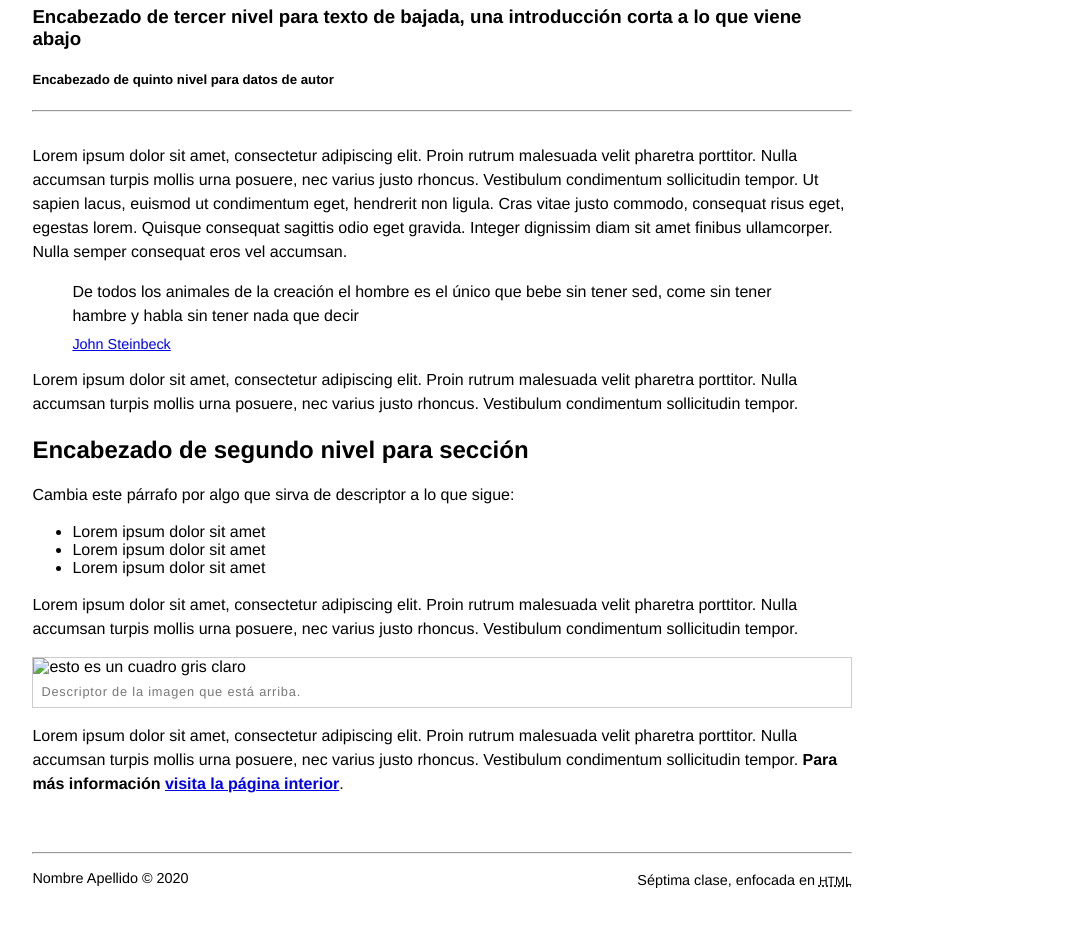
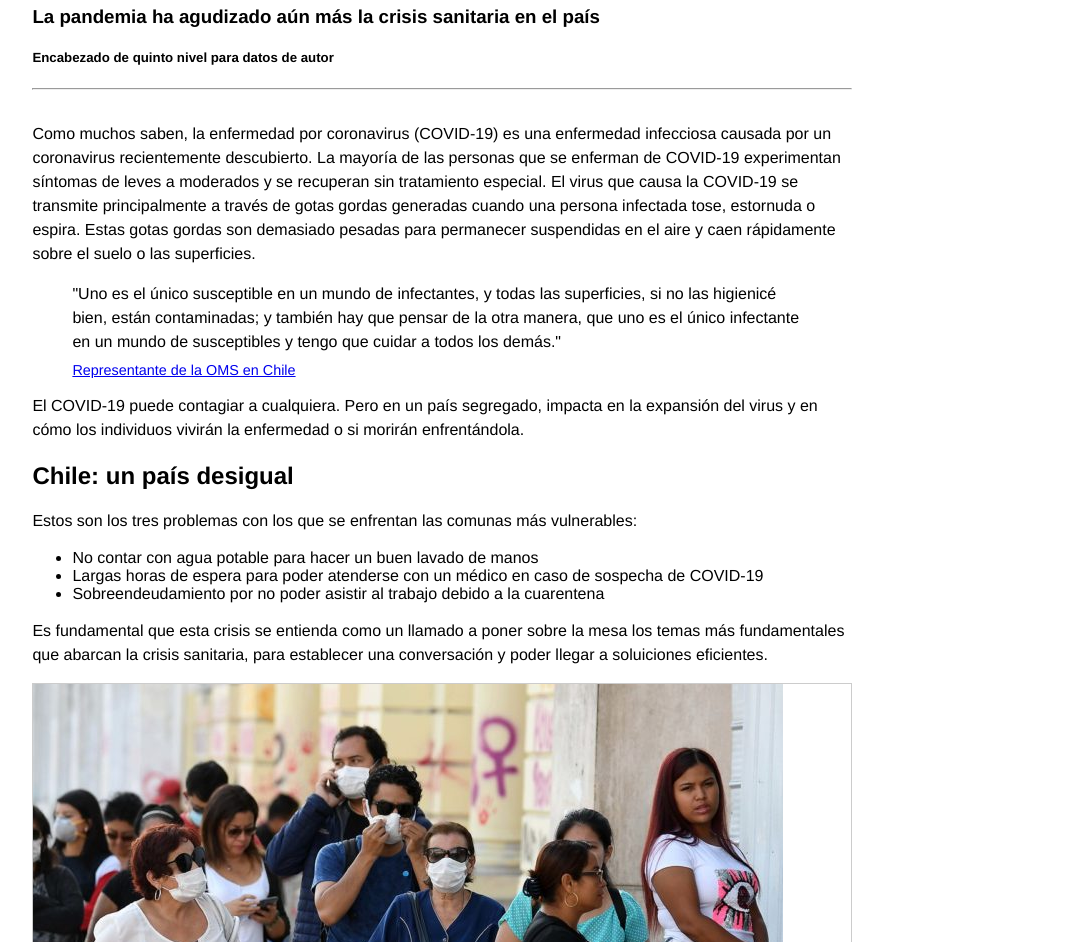
Before and after one commit to franhepp/clase-07, a plain HTML site: page index.html in a window 1280 px wide. Shown: the part 112-1054 px from the top of the page, without its empty margins (198-1273 px from the left). Drawn offline with Linux system fonts and the light colour scheme.

Commit message:
Update index.html

```diff
--- a/index.html
+++ b/index.html
@@ -6,7 +6,7 @@
     <meta name="viewport" content="width=device-width, initial-scale=1, shrink-to-fit=no">
     <!--agregar metadatos-->
     <link rel="stylesheet" href="estilo.css">
-    <title>Título más adecuado</title>
+    <title>COVID-19 en Chile</title>
 </head>
 
 <body>
@@ -19,36 +19,37 @@
     <div class="container">
         <header>
             <!--el elemento hgroup ya no se usa; ver http://html5doctor.com/the-hgroup-element/ -->
-            <h1><a href="index.html">Encabezado principal</a></h1>
-            <h3>Encabezado de tercer nivel para texto de bajada, una introducción corta a lo que viene abajo</h3>
+            <h1><a href="index.html">COVID-19: Cómo se vive en Chile</a></h1>
+            <h3>La pandemia ha agudizado aún más la crisis sanitaria en el país</h3>
             <h5>Encabezado de quinto nivel para datos de autor</h5>
             <hr>
         </header>
         <section>
-            <p>Lorem ipsum dolor sit amet, consectetur adipiscing elit. Proin rutrum malesuada velit pharetra porttitor. Nulla accumsan turpis mollis urna posuere, nec varius justo rhoncus. Vestibulum condimentum sollicitudin tempor. Ut sapien lacus, euismod ut condimentum eget, hendrerit non ligula. Cras vitae justo commodo, consequat risus eget, egestas lorem. Quisque consequat sagittis odio eget gravida. Integer dignissim diam sit amet finibus ullamcorper. Nulla semper consequat eros vel accumsan.</p>
-            <blockquote cite="https://psicologiaymente.com/reflexiones/frases-famosas">
-                <p>De todos los animales de la creación el hombre es el único que bebe sin tener sed, come sin tener hambre y habla sin tener nada que decir</p>
-                <footer><a href="https://psicologiaymente.com/reflexiones/frases-famosas">John Steinbeck</a></footer>
+            <p>Como muchos saben, la enfermedad por coronavirus (COVID-19) es una enfermedad infecciosa causada por un coronavirus recientemente descubierto. La mayoría de las personas que se enferman de COVID-19 experimentan síntomas de leves a moderados y se recuperan sin tratamiento especial. El virus que causa la COVID‑19 se transmite principalmente a través de gotas gordas generadas cuando una persona infectada tose, estornuda o espira. Estas gotas gordas son demasiado pesadas para permanecer suspendidas en el aire y caen rápidamente sobre el suelo o las superficies. </p>
+
+            <blockquote cite="https://www.cooperativa.cl/noticias/sociedad/salud/coronavirus/representante-de-la-oms-en-chile-hay-que-prepararse-para-una-situacion/2020-04-21/201349.html">
+                <p>"Uno es el único susceptible en un mundo de infectantes, y todas las superficies, si no las higienicé bien, están contaminadas; y también hay que pensar de la otra manera, que uno es el único infectante en un mundo de susceptibles y tengo que cuidar a todos los demás."</p>
+                <footer><a href="https://www.cooperativa.cl/noticias/sociedad/salud/coronavirus/representante-de-la-oms-en-chile-hay-que-prepararse-para-una-situacion/2020-04-21/201349.html">Representante de la OMS en Chile</a></footer>
             </blockquote>
-            <p> Lorem ipsum dolor sit amet, consectetur adipiscing elit. Proin rutrum malesuada velit pharetra porttitor. Nulla accumsan turpis mollis urna posuere, nec varius justo rhoncus. Vestibulum condimentum sollicitudin tempor.</p>
-            <h2>Encabezado de segundo nivel para sección</h2>
-            <p>Cambia este párrafo por algo que sirva de descriptor a lo que sigue:</p>
+            <p>  El COVID-19 puede contagiar a cualquiera. Pero en un país segregado, impacta en la expansión del virus y en cómo los individuos vivirán la enfermedad o si morirán enfrentándola.</p>
+            <h2>Chile: un país desigual</h2>
+            <p>Estos son los tres problemas con los que se enfrentan las comunas más vulnerables:</p>
             <!--ver https://developer.mozilla.org/es/docs/Web/HTML/Elemento/ul -->
             <ul>
-                <li>Lorem ipsum dolor sit amet</li>
-                <li>Lorem ipsum dolor sit amet</li>
-                <li>Lorem ipsum dolor sit amet</li>
+                <li>No contar con agua potable para hacer un buen lavado de manos</li>
+                <li>Largas horas de espera para poder atenderse con un médico en caso de sospecha de COVID-19</li>
+                <li>Sobreendeudamiento por no poder asistir al trabajo debido a la cuarentena</li>
             </ul>
-            <p>Lorem ipsum dolor sit amet, consectetur adipiscing elit. Proin rutrum malesuada velit pharetra porttitor. Nulla accumsan turpis mollis urna posuere, nec varius justo rhoncus. Vestibulum condimentum sollicitudin tempor.</p>
+            <p>Es fundamental que esta crisis se entienda como un llamado a poner sobre la mesa los temas más fundamentales que abarcan la crisis sanitaria, para establecer una conversación y poder llegar a soluiciones eficientes.</p>
             <figure>
-                <img src="imagen.png" alt="esto es un cuadro gris claro">
-                <figcaption>Descriptor de la imagen que está arriba.</figcaption>
+                <img src="coronavirus3.jpg" alt="Fila de personas con mascarillas puestas para poder realizar trámites.">
+                <figcaption>Fila para poder hacer trámites. A pesar de que utilizan mascarilla, no toman la distancia suficiente entre ellos.</figcaption>
             </figure>
-            <p>Lorem ipsum dolor sit amet, consectetur adipiscing elit. Proin rutrum malesuada velit pharetra porttitor. Nulla accumsan turpis mollis urna posuere, nec varius justo rhoncus. Vestibulum condimentum sollicitudin tempor. <strong>Para más información <a href="page.html">visita la página interior</a></strong>.</p>
+            <p>En estos tiempos de COVID-19, es deber de nosotros como ciudadanos cuidarnos y cuidar al resto, por ello es fundamental la organización territorial, <strong>Para más información <a href="page.html">visita la página interior</a></strong>.</p>
         </section>
         <footer>
             <hr>
-            <p>Nombre Apellido &copy; 2020 <span class="derecha">Séptima clase, enfocada en <abbr title="HyperText Markup Language">html</abbr></span></p>
+            <p>María Francisca Hepp &copy; 2020 <span class="derecha">Séptima clase, enfocada en <abbr title="HyperText Markup Language">html</abbr></span></p>
         </footer>
     </div>
 </body>
```
